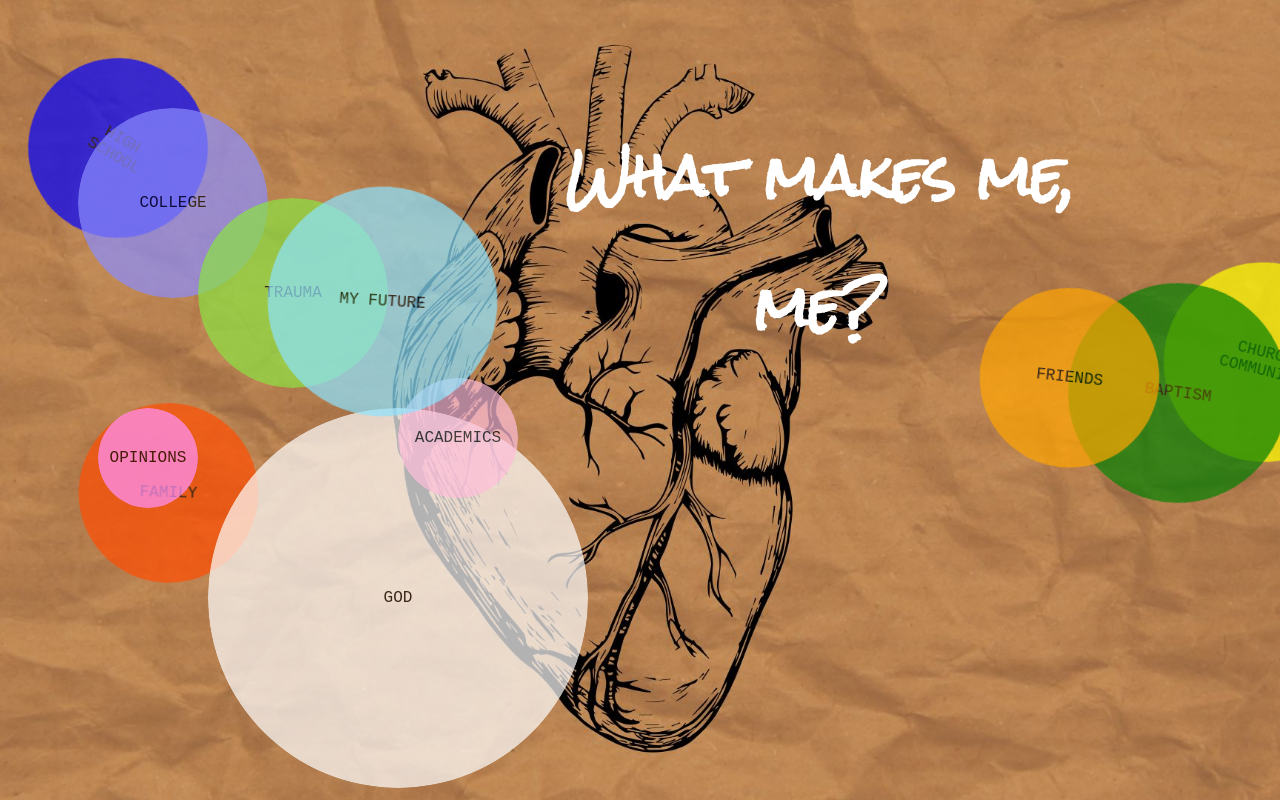
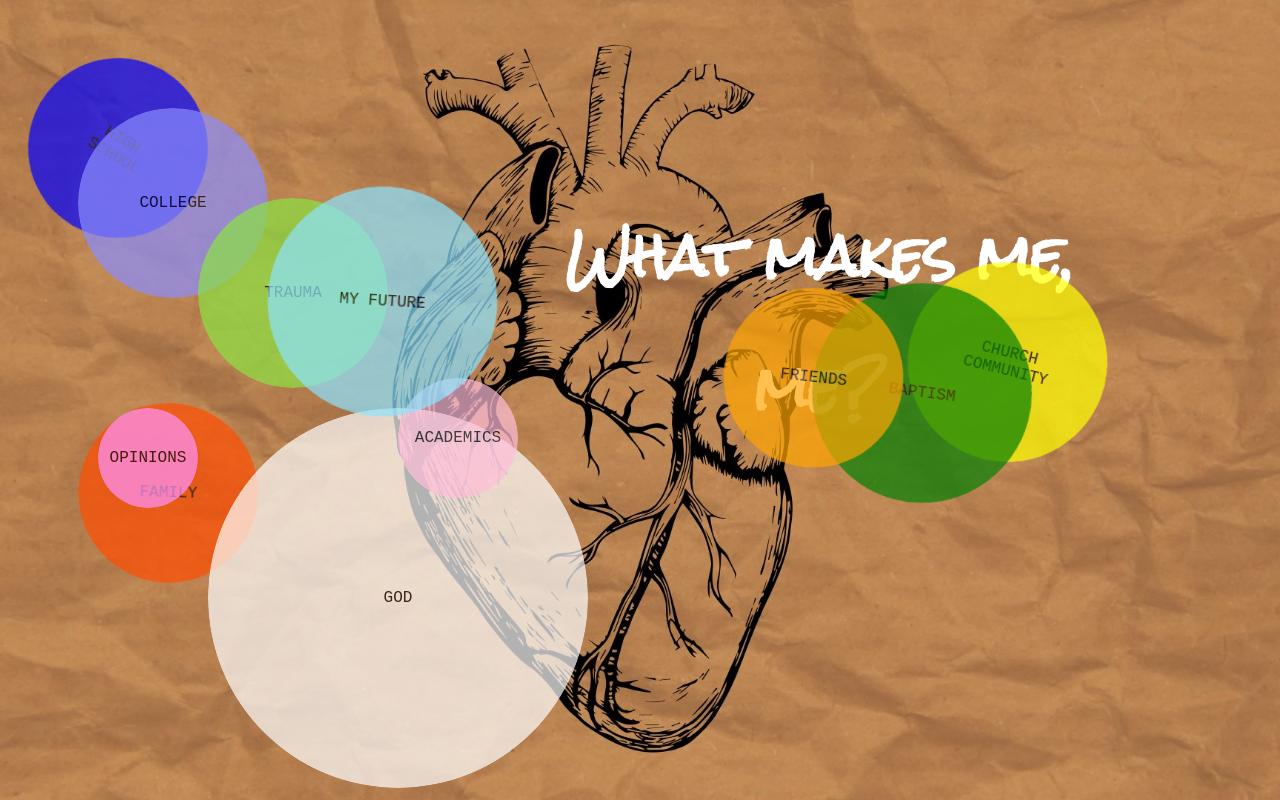
Before and after one commit to Sanaajade/Colorful, a plain HTML site: page index.html in a window 1280 px wide. Drawn offline with Linux system fonts and the light colour scheme; a web font is replaced by a local one.

Commit message:
fixing bounds

```diff
--- a/index.html
+++ b/index.html
@@ -1,3 +1,5 @@
+<meta name="viewport" content="width=device-width, initial-scale=1.0">
+
 <link rel="preconnect" href="https://fonts.googleapis.com">
 <link rel="preconnect" href="https://fonts.gstatic.com" crossorigin>
 <link href="https://fonts.googleapis.com/css2?family=Big+Shoulders+Inline:opsz,wght@10..72,100..900&family=Nanum+Gothic+Coding&family=Open+Sans:ital,wght@0,300..800;1,300..800&family=Rock+Salt&family=Spicy+Rice&display=swap" rel="stylesheet">
@@ -12,13 +14,13 @@
   }
   .bubble-container {
   position: absolute;
-  width: 100%;
-  height: 100%;
+  width: 80%;
+  height: 50vh;
 }
   h1{
    padding: 50px;
-    width: 50vw;
-    margin: 70vh auto;
+    width: 50%;
+    margin: 50% auto;
    font-family: "Rock Salt", cursive;
     font-size: 55px;
     color: white;
@@ -31,8 +33,8 @@
   .bubble {
     position: absolute;
     border-radius: 50%;
-    width: 100px;
-    height: 100px;
+    width: 100%;
+    height: 100%;
     animation: float 10s ease-in-out infinite;
     opacity: 0.7;
     transform-origin: center;
```
